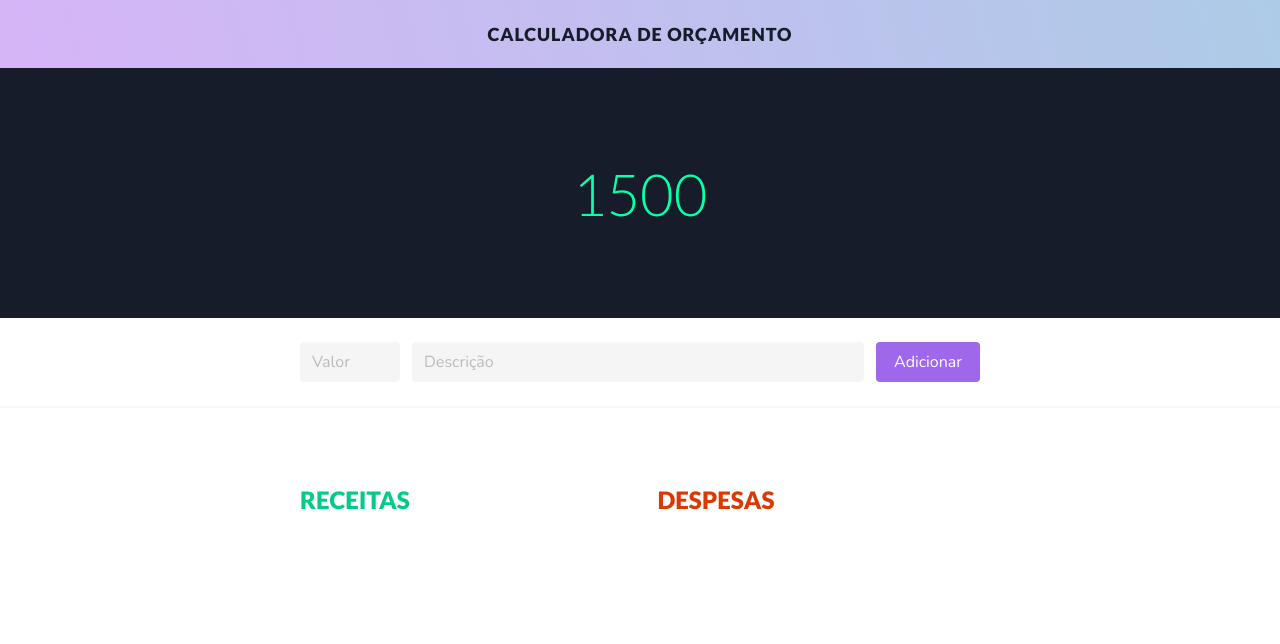
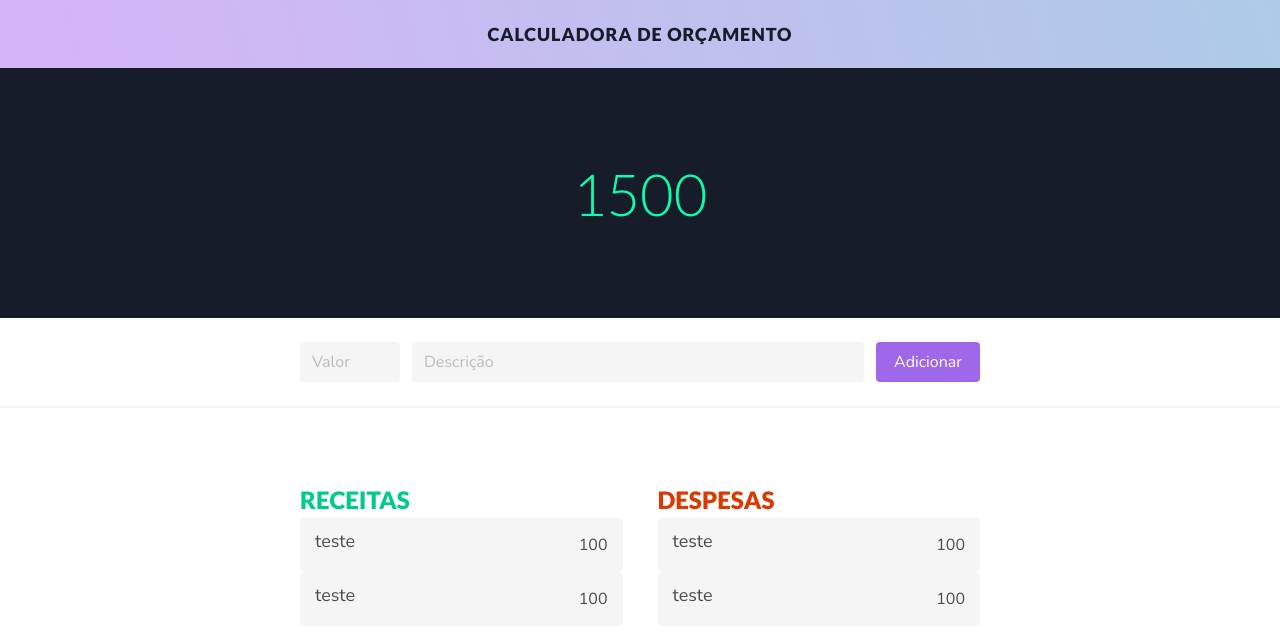
Before and after one commit to KlausDevWalker/desafio-go-dev-angular-frontend, an Angular app: page / in a window 1280 px wide. Shown: the top 644 px of the page. Built offline with nearby package versions, Linux system fonts and the light colour scheme.

Commit message:
style and add budget-item-card to budgetItemList html

```diff
--- a/src/app/budget-item-list/budget-item-card/budget-item-card.component.html
+++ b/src/app/budget-item-list/budget-item-card/budget-item-card.component.html
@@ -1 +1,11 @@
-<p>budget-item-card works!</p>
+<div class="root">
+	<div class="budget-item">
+		<div class="description">
+			<p>teste</p>
+		</div>
+
+		<div class="amount">
+			<p>100</p>
+		</div>
+	</div>
+</div>
--- a/src/app/budget-item-list/budget-item-card/budget-item-card.component.scss
+++ b/src/app/budget-item-list/budget-item-card/budget-item-card.component.scss
@@ -0,0 +1,46 @@
+@import '../../../main-styles.scss';
+
+.root {
+	display: flex;
+	width: 100%;
+}
+
+.budget-item {
+	display: flex;
+	width: 100%;
+	background-color: $light-grey;
+	padding: 10px;
+	border-radius: 5px;
+	cursor: pointer;
+
+	.description {
+		flex-grow: 1;
+		font-size: 18px;
+		margin-left: 5px;
+	}
+
+	.amount {
+		padding: 5px;
+		border-radius: 3px;
+	}
+}
+
+.income {
+	p {
+		color: $green;
+	}
+
+	.amount {
+		background-color: $light-green;
+	}
+}
+
+.expense {
+	p {
+		color: $red;
+	}
+
+	.amount {
+		background-color: $light-red;
+	}
+}
--- a/src/app/budget-item-list/budget-item-list.component.html
+++ b/src/app/budget-item-list/budget-item-list.component.html
@@ -2,10 +2,14 @@
 	<div class="budget-items-container">
 		<div class="income-column">
 			<h1>Receitas</h1>
+			<app-budget-item-card></app-budget-item-card>
+			<app-budget-item-card></app-budget-item-card>
 		</div>
 
 		<div class="expenses-column">
 			<h1>Despesas</h1>
+			<app-budget-item-card></app-budget-item-card>
+			<app-budget-item-card></app-budget-item-card>
 		</div>
 	</div>
 </section>
```
